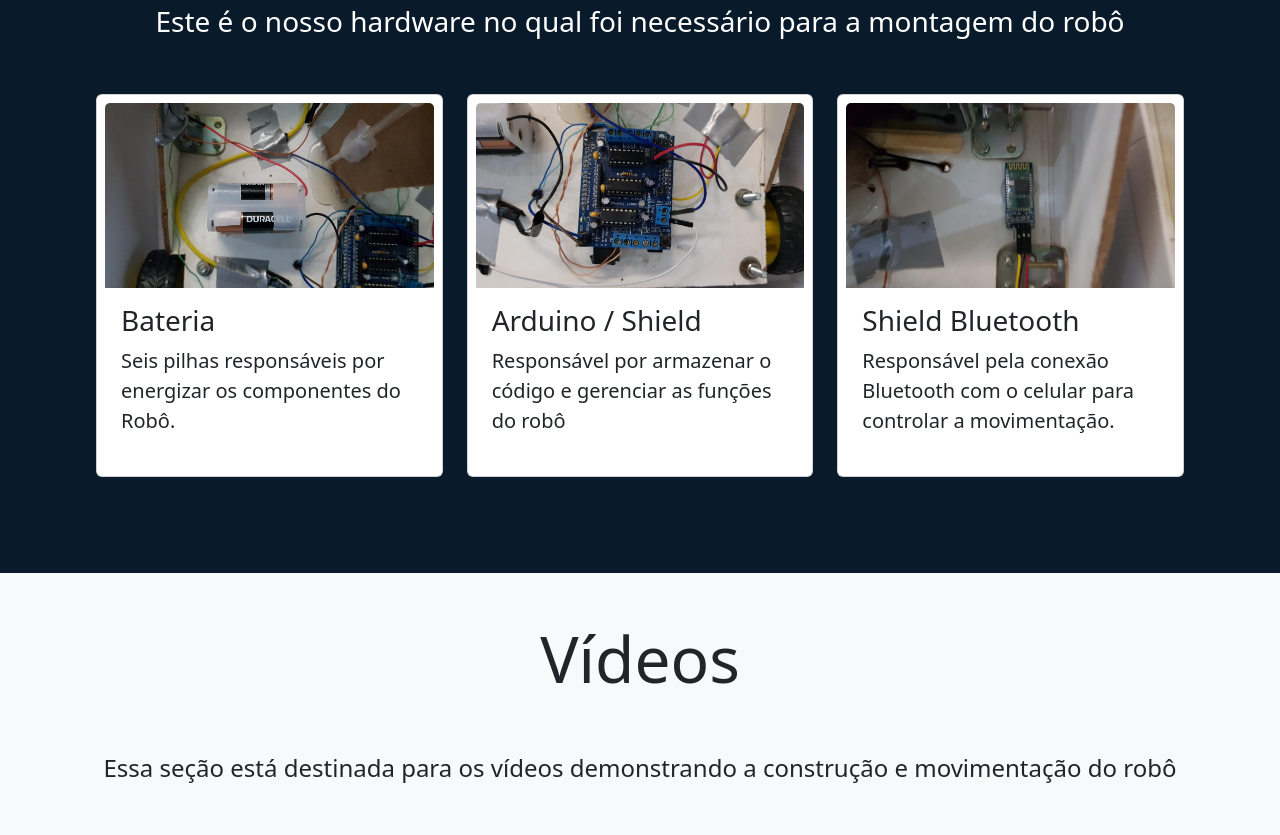
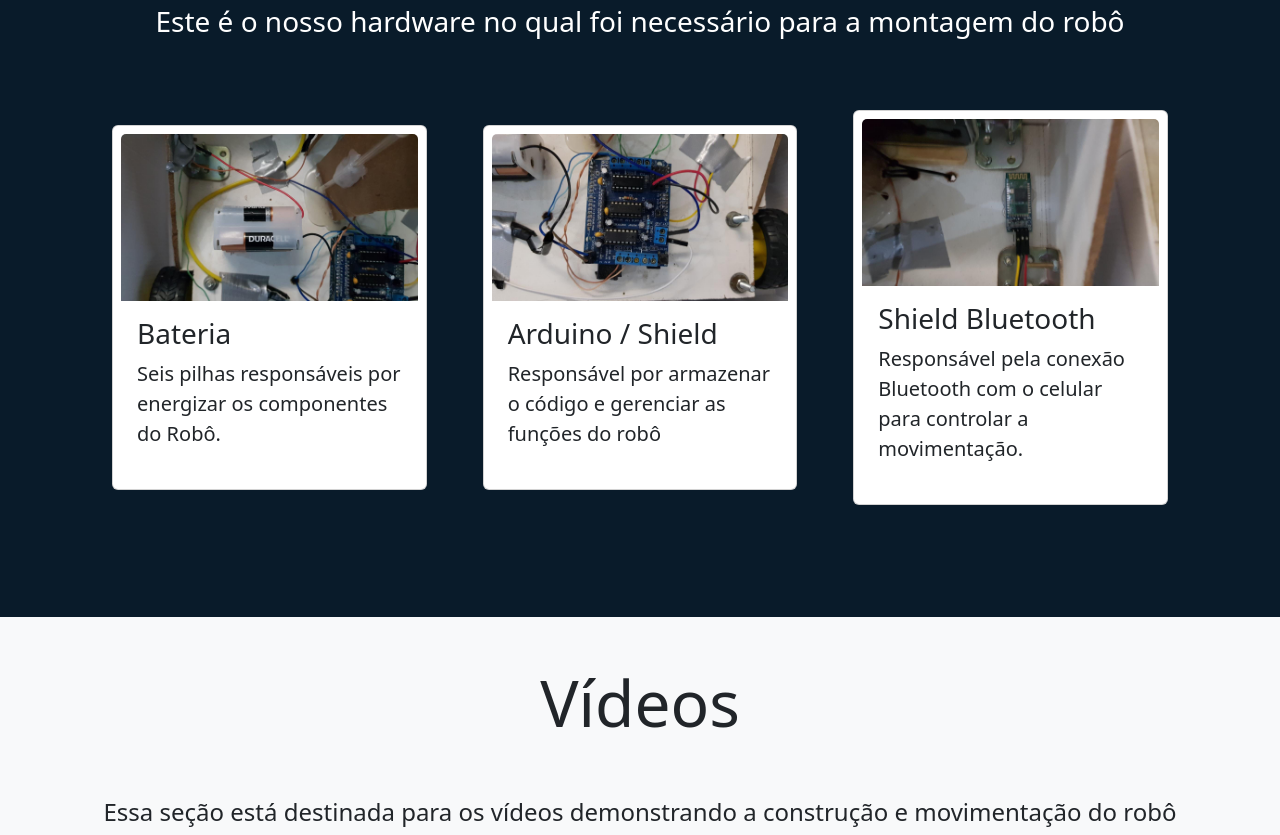
Before and after one commit to gabrielarbigaus/Sprint03-Web, a plain HTML site: page index.html in a window 1280 px wide. Shown: the part 1910-2745 px from the top of the page. Drawn offline with nearby package versions, Linux system fonts and the light colour scheme.

Commit message:
Adicionando Margem aos Cards da Area Hardaware

```diff
--- a/index.html
+++ b/index.html
@@ -199,7 +199,7 @@
             <div class="row align-items-center p-5">
                 <!-- card 1 -->
                 <div class=" col-sm-12 col-md-6 col-lg-4">
-                    <div class="card align-items-center p-2">
+                    <div class="card align-items-center p-2 m-3">
                         <img src="./img/Hardware/bateria.jpeg" class="card-img-top" alt="Card Padrão">
                         <div class="card-body">
                             <h5 class="card-title fs-3">Bateria</h5>
@@ -211,7 +211,7 @@
 
                 <!-- card 2 -->
                 <div class=" col-sm-12 col-md-6 col-lg-4">
-                    <div class="card align-items-center p-2">
+                    <div class="card align-items-center p-2 m-3">
                         <img src="./img/Hardware/arduino.jpeg" class="card-img-top" alt="Card Padrão">
                         <div class="card-body">
                             <h5 class="card-title fs-3">Arduino / Shield</h5>
@@ -223,7 +223,7 @@
 
                 <!-- card 3 -->
                 <div class=" col-sm-12 col-md-6 col-lg-4">
-                    <div class="card align-items-center p-2">
+                    <div class="card align-items-center p-2 m-3">
                         <img src="./img/Hardware/shield-bluetooth.jpeg" class="card-img-top" alt="Card Padrão">
                         <div class="card-body">
                             <h5 class="card-title fs-3">Shield Bluetooth</h5>
```
